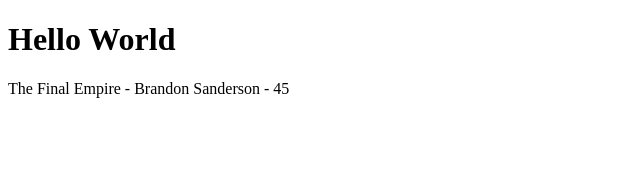
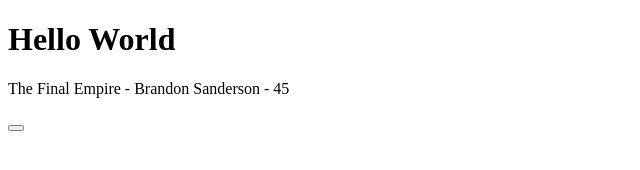
Before and after one commit to AdaN6/practise_01, a plain HTML site: page index.html in a window 1280 px wide. Shown: the full height of the page, 0-640 px from the left. Drawn offline with nearby package versions, Linux system fonts and the light colour scheme.

Commit message:
added directive to the button with click

```diff
--- a/index.html
+++ b/index.html
@@ -15,6 +15,8 @@
         <!-- <h2>I am the template now</h2> -->
         <p>{{title}} - {{author}} - {{age}} </p>
 
+        <button v-on:click></button>
+
     </div>
 
     <script src="app.js"></script>
```
